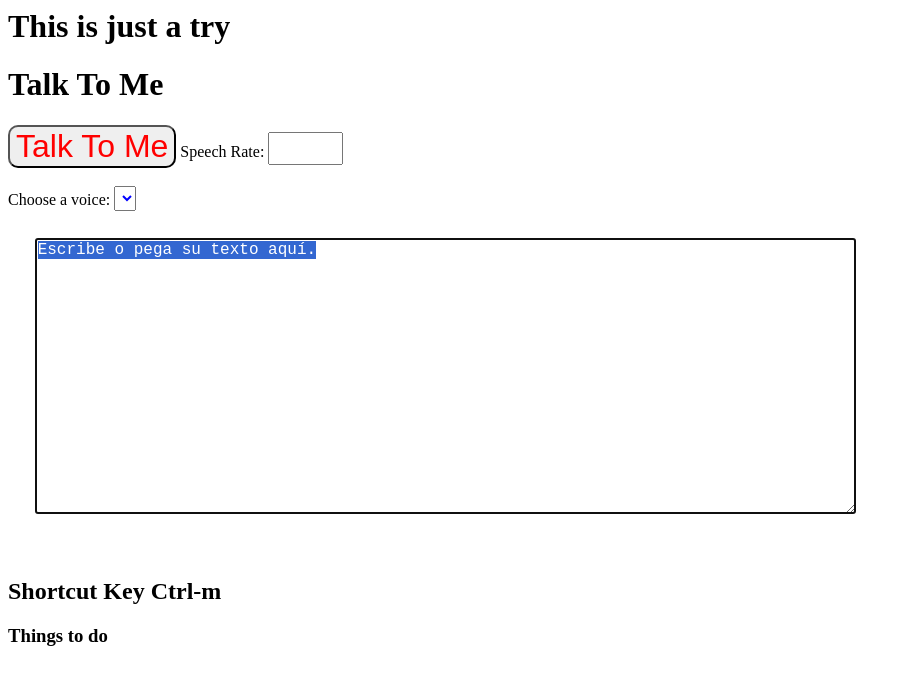
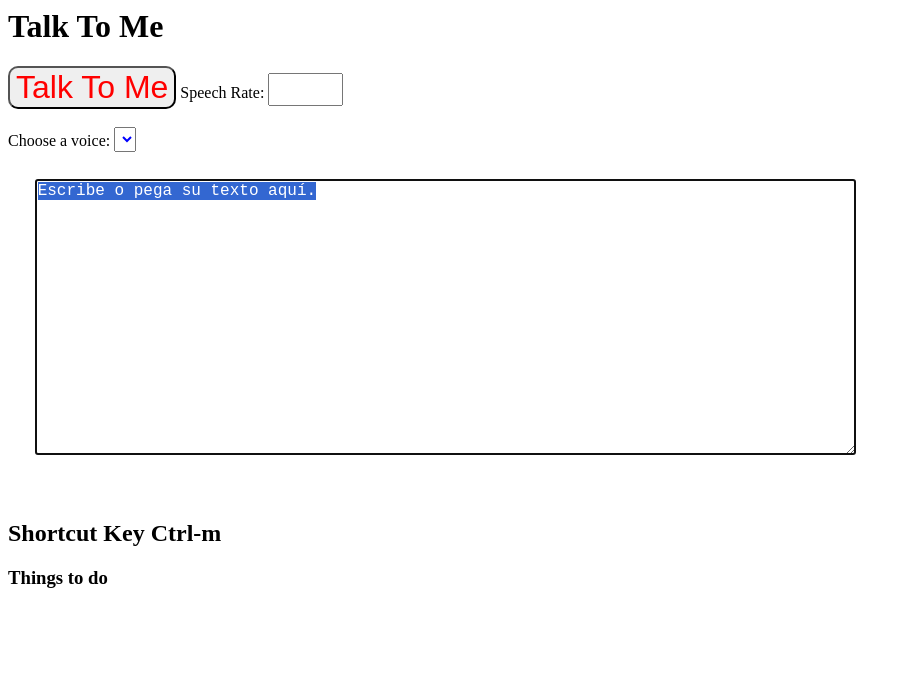
Before and after one commit to EstrellaParaMi/TalkToMe, a plain HTML site: page index.html in a window 1280 px wide. Shown: the whole page, without its empty margins (0-911 px from the left). Drawn offline with Linux system fonts and the light colour scheme.

Commit message:
Update index.html

```diff
--- a/index.html
+++ b/index.html
@@ -6,7 +6,6 @@
     <title>Talk2Me_v05</title>
 </head>
 <body>
-    <h1>This is just a try</h1>
     <style>
         button{
             color:red;
```
